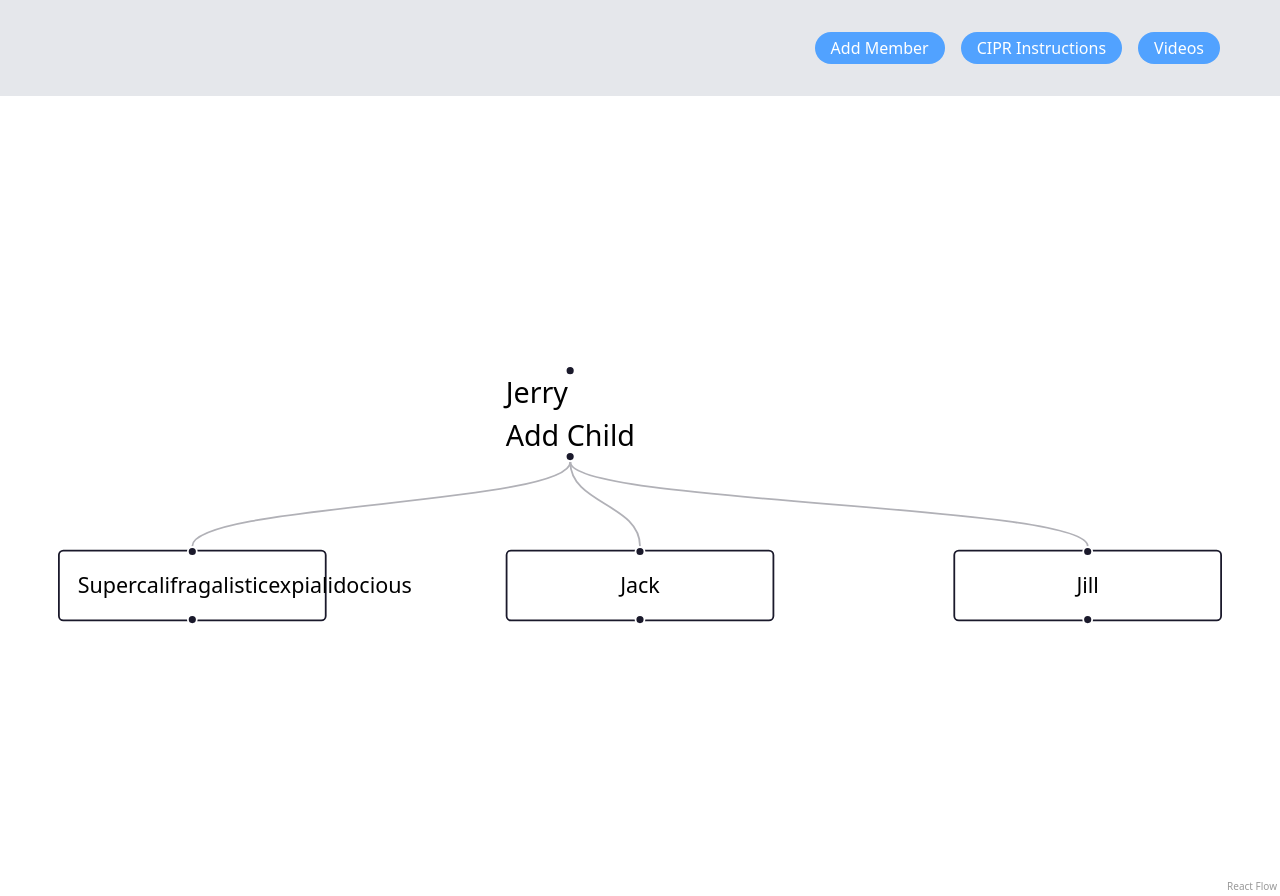
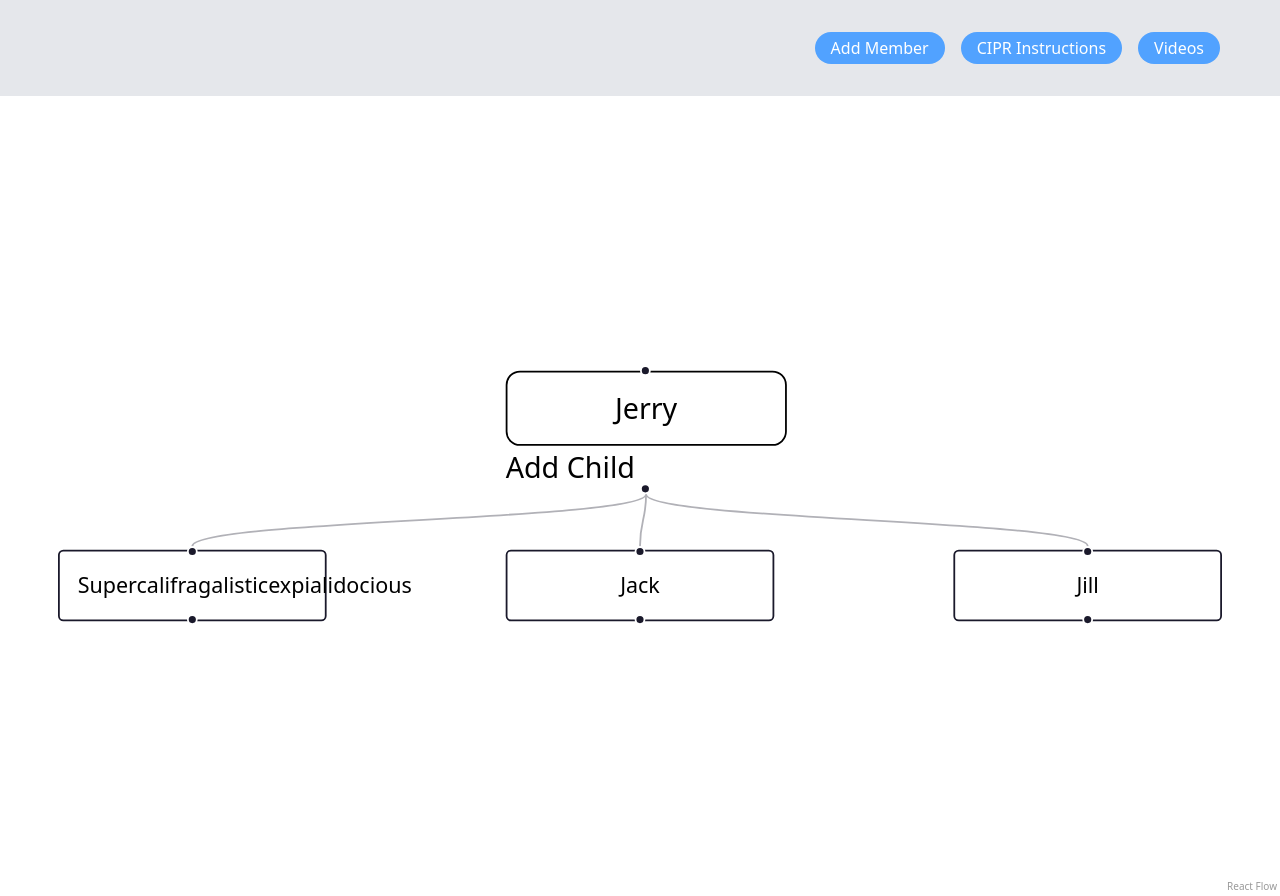
Before and after one commit to RusselllN/Tree, a React (Vite) app in the folder frontend/: page / in a window 1280 px wide. Built offline with nearby package versions, Linux system fonts and the light colour scheme.

Commit message:
custom node css

```diff
--- a/frontend/src/nodes/EmployeeOptions.tsx
+++ b/frontend/src/nodes/EmployeeOptions.tsx
@@ -3,7 +3,7 @@ import { Position, Handle } from "@xyflow/react";
 export function EmployeeOptions() {
   return (
     <div className="button-person">
-      <div className="hover">
+      <div className="border rounded-lg px-15 py-2">
         <button onClick={() => alert(1)}>Jerry</button>
       </div>
       <button onClick={() => alert(2)}>Add Child</button>
```
